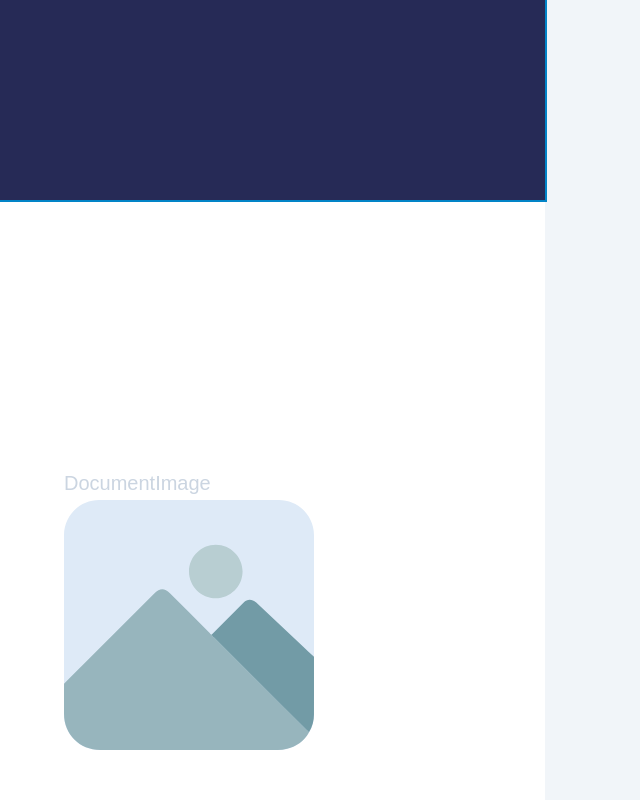
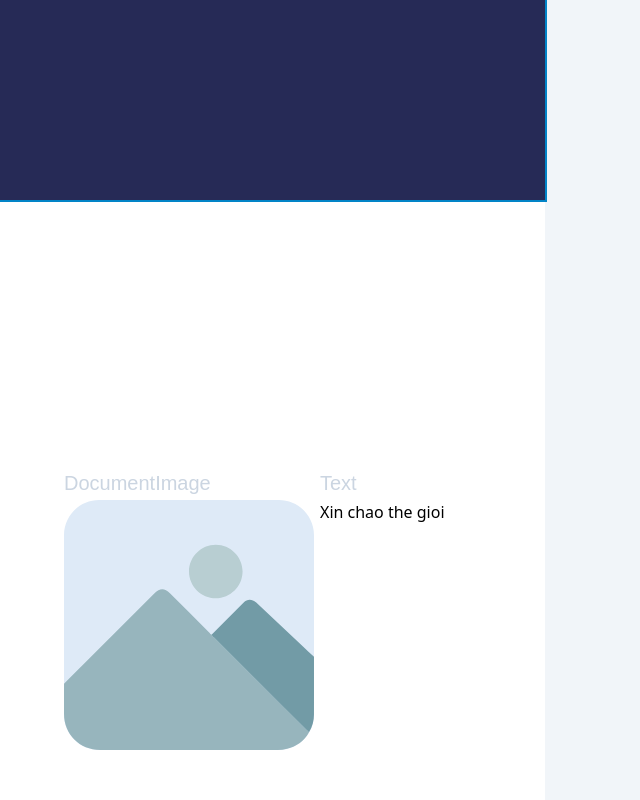
Before and after one commit to binhphancreator/makecv.next, a Next.js app: page /document/preview/1 in a window 1280 px wide. Shown: the whole page, without its empty margins (0-640 px from the left). Built offline with nearby package versions, Linux system fonts and the light colour scheme.

Commit message:
text component

```diff
--- a/package.json
+++ b/package.json
@@ -18,12 +18,15 @@
     "lodash": "^4.17.21",
     "nanoid": "^4.0.2",
     "next": "13.3.0",
+    "parchment": "^2.0.1",
+    "quill": "^1.3.7",
     "react": "18.2.0",
     "react-dom": "18.2.0",
     "react-redux": "^8.0.5"
   },
   "devDependencies": {
     "@types/lodash": "^4.14.194",
+    "@types/quill": "^2.0.10",
     "@typescript-eslint/eslint-plugin": "^5.57.1",
     "@typescript-eslint/parser": "^5.57.1",
     "autoprefixer": "^10.4.14",
--- /dev/null
+++ b/src/components/document/text/Text.tsx
@@ -0,0 +1,75 @@
+import React, { ForwardedRef, useEffect, useMemo, useRef } from "react";
+import { Size } from "~/types/document";
+import type Editor from "quill";
+
+interface TextProps {
+  size?: Size;
+}
+interface TextMethods {}
+
+type FalloraEditor = HTMLDivElement & {
+  editor: Editor;
+};
+
+const TextComponent = (
+  { size }: TextProps,
+  forwardRef: ForwardedRef<TextMethods>
+) => {
+  const editorElementRef = useRef<FalloraEditor>(null);
+  React.useImperativeHandle(forwardRef, () => ({}));
+
+  const createEditor = async (element: Element): Promise<Editor> => {
+    const EditorNoSSR = (await import("quill")).default;
+    const editor = new EditorNoSSR(element, {
+      modules: {
+        toolbar: false,
+      },
+      formats: ["font", "color"],
+    });
+    editor.root.parentElement?.classList?.remove("ql-container");
+    editor.root.classList.remove("ql-editor");
+    editor.root.parentElement?.querySelector(".ql-clipboard")?.remove();
+    return editor;
+  };
+
+  const editor = useMemo<Editor | null>(() => {
+    if (editorElementRef.current && editorElementRef.current.editor) {
+      return editorElementRef.current.editor;
+    }
+    return null;
+  }, [editorElementRef]);
+
+  const editorContainerStyle = useMemo<React.CSSProperties>(() => {
+    const style: React.CSSProperties = {};
+    if (size) {
+      style.width = `${size.width}px`;
+      style.height = `${size.height}px`;
+    }
+    return style;
+  }, [size]);
+
+  useEffect(() => {
+    if (editorElementRef.current) {
+      createEditor(editorElementRef.current).then((_editor) => {
+        if (editorElementRef.current) {
+          editorElementRef.current.editor = _editor;
+        }
+      });
+    }
+  }, []);
+
+  return (
+    <div
+      onMouseDown={(e) => e.stopPropagation()}
+      ref={editorElementRef}
+      className="editor"
+      style={editorContainerStyle}
+    >
+      Xin chao the gioi
+    </div>
+  );
+};
+
+const Text = React.forwardRef<TextMethods, TextProps>(TextComponent);
+
+export default Text;
--- a/src/configs/document.ts
+++ b/src/configs/document.ts
@@ -1,9 +1,11 @@
 import Paper from "~/components/document/paper/Paper";
 import PaperBackground from "~/components/document/paper/Background";
 import DocumentImage from "~/components/document/Image";
+import Text from "~/components/document/text/Text";
 
 export const ComponentMap: {[key: string]: React.FC<any>} = {
   "Paper": Paper,
   "PaperBackground": PaperBackground,
   "DocumentImage": DocumentImage,
+  "Text": Text,
 };
--- a/src/data/render.ts
+++ b/src/data/render.ts
@@ -38,6 +38,17 @@ const data: DataRender[] = [
       x: 64,
       y: 500,
     },
+  },
+  {
+    component: "Text",
+    size: {
+      width: 250,
+      height: 250,
+    },
+    position: {
+      x: 320,
+      y: 500,
+    },
   }
 ];
 
--- a/src/styles/components/_index.scss
+++ b/src/styles/components/_index.scss
@@ -1,3 +1,4 @@
 @import "document/paper";
 @import "document/viewport";
 @import "document/renderer";
+@import "document/editor";
--- /dev/null
+++ b/src/styles/components/document/_editor.scss
@@ -0,0 +1,11 @@
+[contenteditable="true"] {
+  outline: none;
+  border: none;
+}
+
+.editor,
+.editor:focus,
+.editor:active {
+  outline: none;
+  border: none;
+}
```
Also changed, not shown: 1 other file (tests, documents, lock files or other folders).
